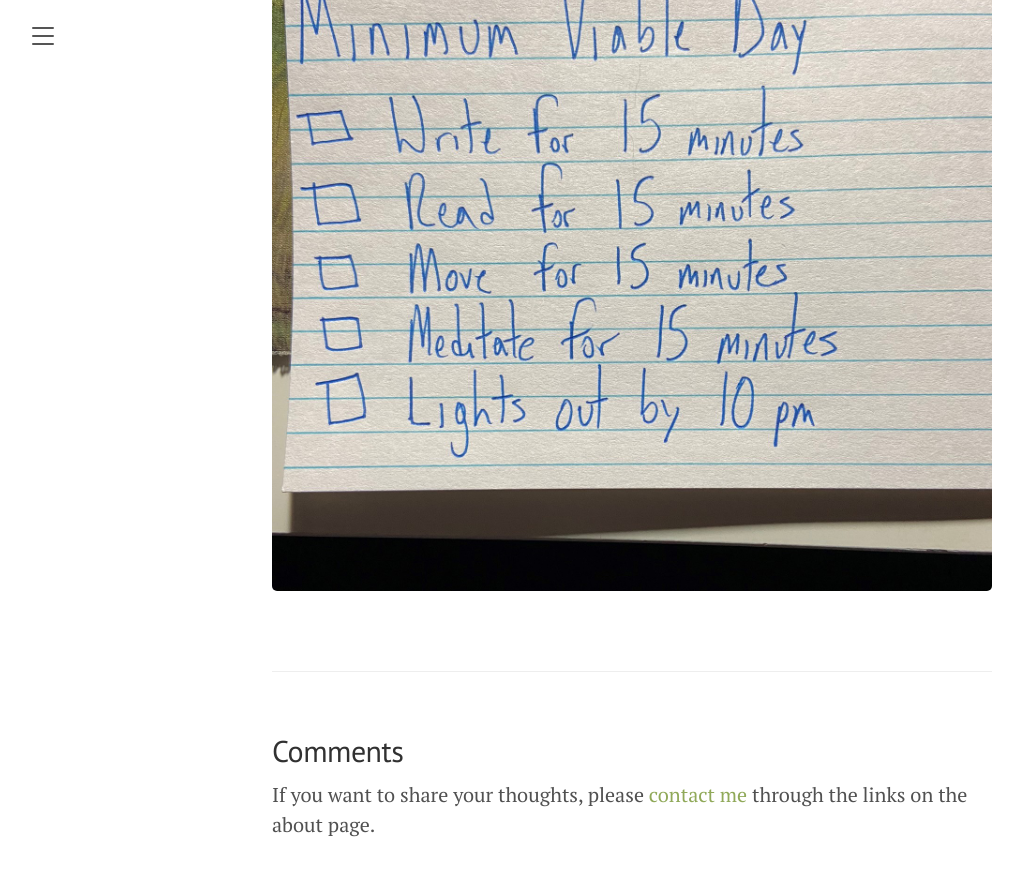
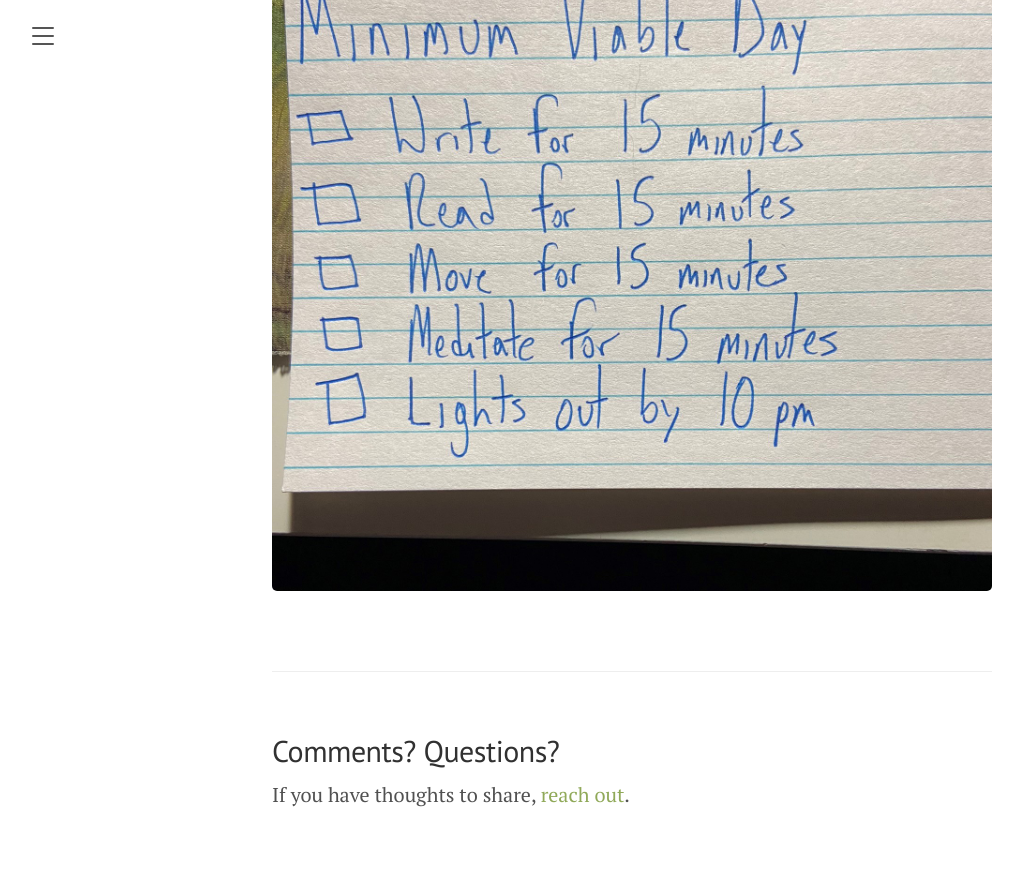
Before and after one commit to jmmoore/jmmoore.github.io, a Jekyll site: the page built from _posts/2020-06-17-Minimum-Viable-Day.md, in a window 1280 px wide and 900 px high, scrolled down 1581 px. Shown: the top 876 px of the window, without its empty margins (8-1031 px from the left). Built offline with Jekyll 4.4.1, drawn with Linux system fonts in a browser that asks for light colours.

Commit message:
Testing changes to index, about

```diff
--- a/_layouts/post.html
+++ b/_layouts/post.html
@@ -10,7 +10,7 @@ layout: default
 
 {% if site.related_posts.size >= 1 %}
 <div class="related">
-  <h2>Comments</h2>
-  <p>If you want to share your thoughts, please <a href=/about>contact me</a> through the links on the about page.</p>
+  <h2>Comments? Questions?</h2>
+  <p>If you have thoughts to share, <a href=/about>reach out</a>.</p>
 </div>
 {% endif %}
--- a/index.html
+++ b/index.html
@@ -4,7 +4,6 @@ title: Home
 ---
 
 <div class="posts">
-  {% for post in paginator.posts %}
   <div class="post">
     <h1 class="post-title">
       <a href="{{ post.url | absolute_url }}">
@@ -16,5 +15,4 @@ title: Home
 
     {{ post.content }}
   </div>
-  {% endfor %}
 </div>
```
Also changed, not shown: about.md (+4 -0 lines).
